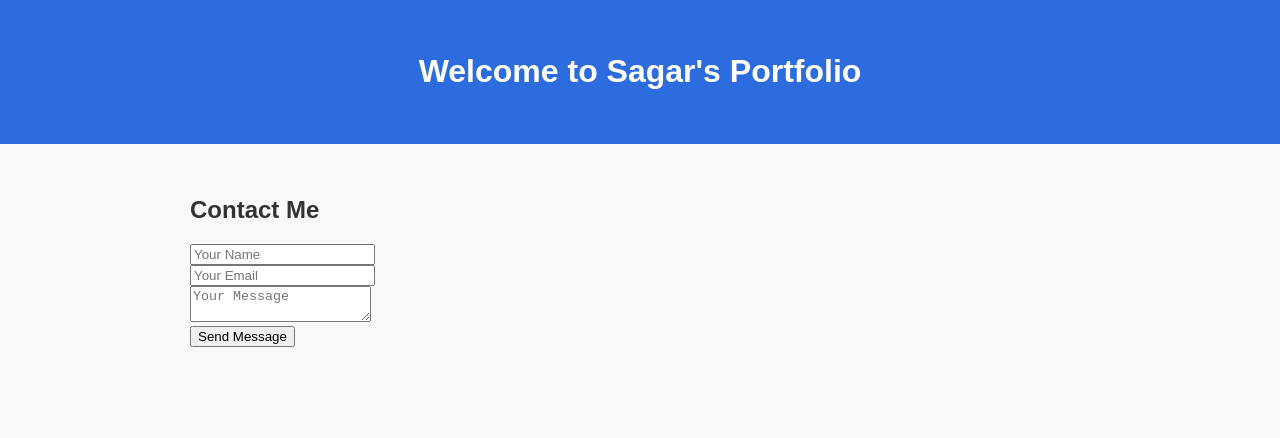
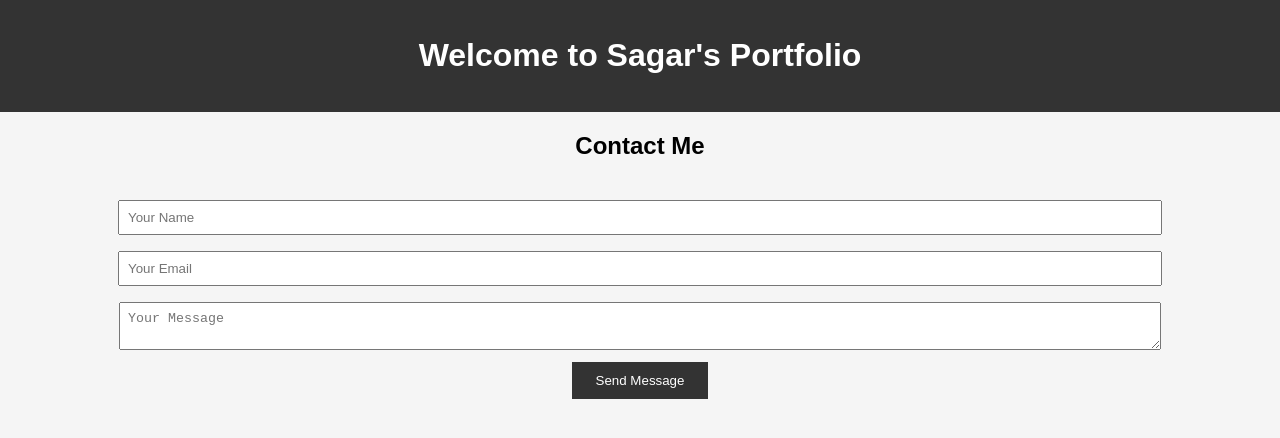
Before and after one commit to sagar00praveen/my-portfolio-project, a plain HTML site: page frontend/index.html in a window 1280 px wide. Drawn offline with Linux system fonts and the light colour scheme.

Commit message:
style.css

```diff
--- a/frontend/style.css
+++ b/frontend/style.css
@@ -1,31 +1,30 @@
 body {
   font-family: Arial, sans-serif;
+  text-align: center;
   margin: 0;
-  background-color: #f8f9fa;
-  color: #333;
+  padding: 0;
+  background-color: #f5f5f5;
 }
 header {
-  background-color: #2d6cdf;
+  background-color: #333;
   color: #fff;
-  padding: 2rem;
-  text-align: center;
+  padding: 1rem;
 }
-section {
-  padding: 2rem;
-  max-width: 900px;
-  margin: auto;
-}
-.project {
-  background: #fff;
-  padding: 1rem;
-  margin: 1rem 0;
-  border-radius: 8px;
-  box-shadow: 0 0 5px rgba(0,0,0,0.1);
-}
-footer {
-  background-color: #2d6cdf;
-  color: #fff;
-  text-align: center;
-  padding: 1rem;
+form {
   margin-top: 2rem;
 }
+input, textarea {
+  width: 80%;
+  padding: 0.5rem;
+  margin: 0.5rem 0;
+}
+button {
+  padding: 0.7rem 1.5rem;
+  background-color: #333;
+  color: white;
+  border: none;
+  cursor: pointer;
+}
+button:hover {
+  background-color: #555;
+}
```
